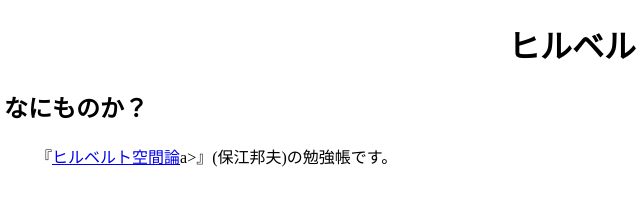
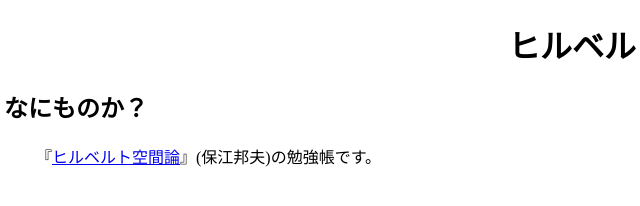
Before and after one commit to boyoyon/StudyNote_HilbertSpaceTheory, a plain HTML site: page index.html in a window 1280 px wide. Shown: the full height of the page, 4-644 px from the left. Drawn offline with Linux system fonts and the light colour scheme.

Commit message:
Update index.html

```diff
--- a/index.html
+++ b/index.html
@@ -14,6 +14,6 @@
         <h1><center>ヒルベルト空間論</center></h1>
         <h2>なにものか？</h2>
         <p>
-            『<a href="HilbertSpaceTheory.html">ヒルベルト空間論</a>a>』(保江邦夫)の勉強帳です。
+            『<a href="HilbertSpaceTheory.html">ヒルベルト空間論</a>』(保江邦夫)の勉強帳です。
         </p>
     </body>
```
